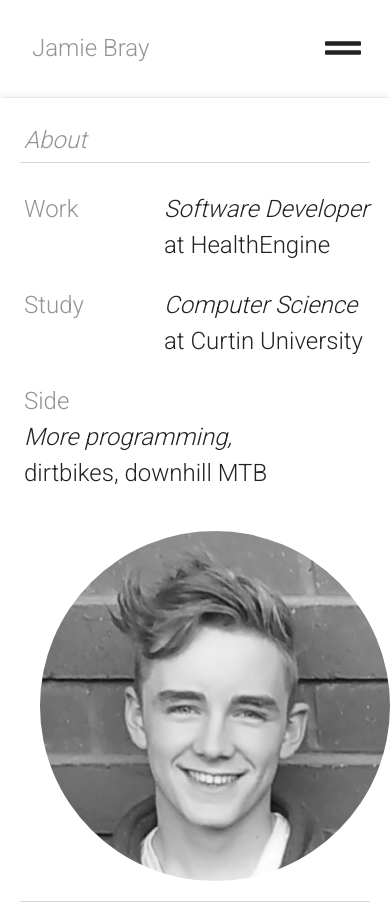
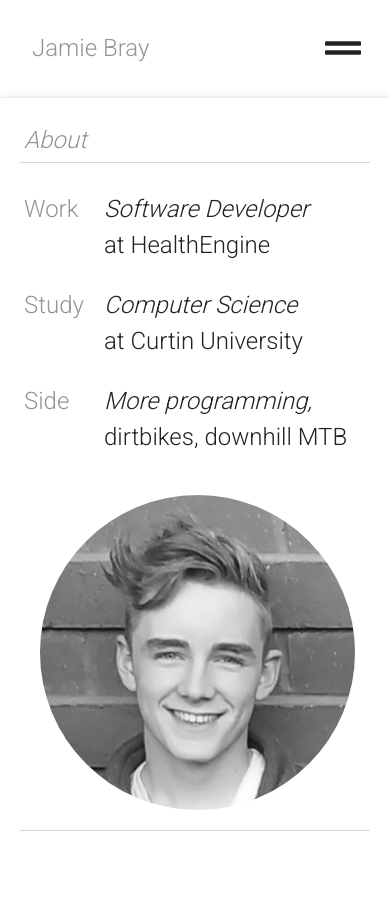
Before and after one commit to Jumbub/jamiebray-ui, a React (Create React App) app: page /about in a window 390 px wide. After the commit the page ends 851 px from the top, so only its background shows below. Built offline with nearby package versions, Linux system fonts and the light colour scheme.

Commit message:
Improved mobile content layout

```diff
--- a/src/components/ContentCardAbout/ContentCardAbout.module.scss
+++ b/src/components/ContentCardAbout/ContentCardAbout.module.scss
@@ -16,12 +16,13 @@
 
   .label {
     @include font-light;
-    min-width: 140px;
+    width: 80px;
   }
 
   .descriptor {
     @include font-regular;
     font-style: italic;
+    width: 250px;
   }
 
   .descriptorSecondary {
@@ -33,5 +34,6 @@
 .face {
   border-radius: 50%;
   max-width: 350px;
+  width: 90%;
   padding: 16px;
 }
```
